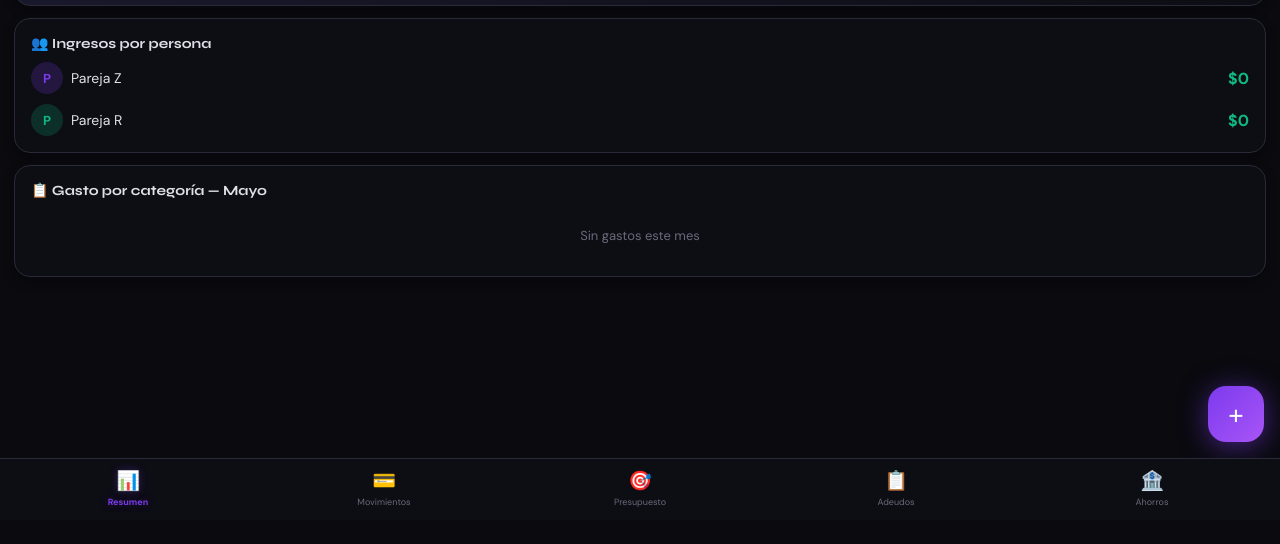
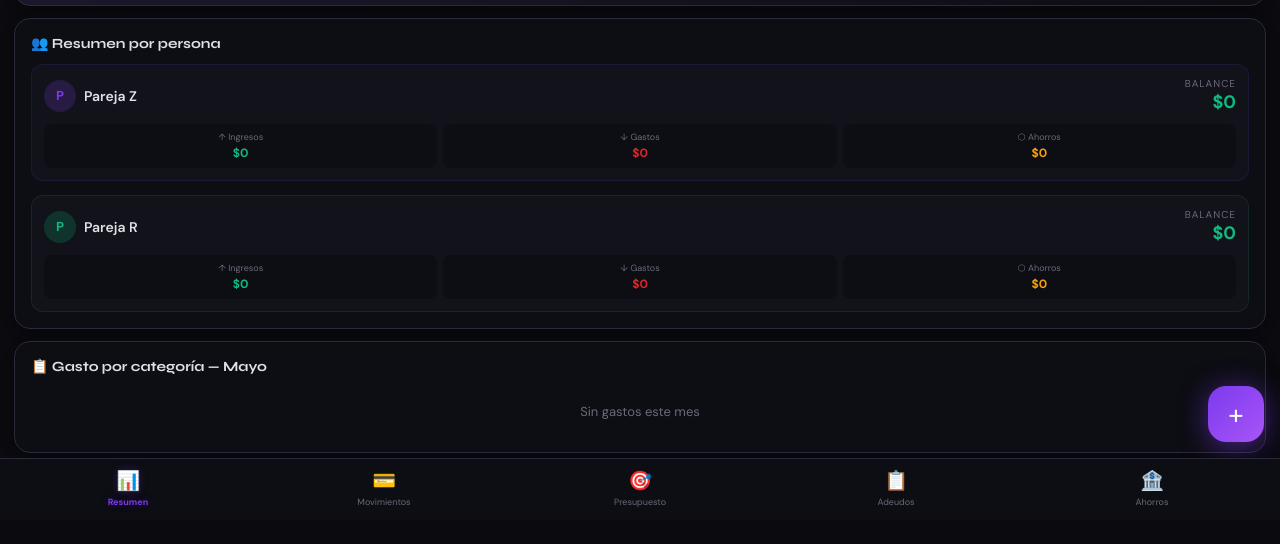
Before and after one commit to Yare-boop/ZRPro, a plain HTML site: page index.html in a window 1280 px wide. Shown: the part 280-824 px from the top of the page. Before the commit the page ends 800 px from the top, so only its background shows below. Drawn offline with Linux system fonts and the light colour scheme; no server answers.

Commit message:
Update Supabase key and enhance UI elements
Updated Supabase key and modified UI elements for better clarity.

```diff
--- a/index.html
+++ b/index.html
@@ -55,7 +55,7 @@ select option{background:#12121a;color:#e0e0e8}
 // 🔴 REEMPLAZA ESTAS DOS LÍNEAS CON TUS CREDENCIALES REALES 🔴
 // ═══════════════════════════════════════════════════════════════
 const SB_URL = "https://qyskzxtvyzsmdkheztby.supabase.co";  // Ej: "https://xxxxxxxxxxxx.supabase.co"
-const SB_KEY = "sb_publishable_8w6MFnqBgtlFTLhlCexcRA_ky99Rpqs";  // Tu anon/public key
+const SB_KEY = "eyJhbGciOiJIUzI1NiIsInR5cCI6IkpXVCJ9.eyJpc3MiOiJzdXBhYmFzZSIsInJlZiI6InF5c2t6eHR2eXpzbWRraGV6dGJ5Iiwicm9sZSI6ImFub24iLCJpYXQiOjE3NzU2NjIzNDQsImV4cCI6MjA5MTIzODM0NH0.HplqAR0PTIMTyzLJ4F1vDcm8_i4BMH_4gWplMbbC-ok";  // Tu anon/public key
 
 // ═══════════════════════════════════════════════════════════════
 // CONFIGURACIÓN VISUAL
@@ -432,19 +432,35 @@ function viewDashboard(){
   }
 
   const pc=el("div",{className:"card"});
-  pc.appendChild(el("div",{className:"syne",style:{fontWeight:"700",fontSize:"14px",marginBottom:"10px"}},["👥 Ingresos por persona"]));
+  pc.appendChild(el("div",{className:"syne",style:{fontWeight:"700",fontSize:"14px",marginBottom:"12px"}},["👥 Resumen por persona"]));
   S.persons.forEach((name,i)=>{
-    const total=mtx.filter(t=>t.type==="income"&&t.person_id===String(i)).reduce((s,t)=>s+t.amount,0);
-    const row2=el("div",{style:{display:"flex",alignItems:"center",justifyContent:"space-between",marginBottom:i<S.persons.length-1?"10px":"0"}});
-    const av=el("div",{style:{width:"32px",height:"32px",borderRadius:"50%",background:i===0?C.indigo+"33":C.green+"33",display:"flex",alignItems:"center",justifyContent:"center",fontSize:"13px",fontWeight:"700",color:i===0?C.indigo:C.green}});
+    const pIncome=mtx.filter(t=>t.type==="income"&&t.person_id===String(i)).reduce((s,t)=>s+t.amount,0);
+    const pExpense=mtx.filter(t=>t.type==="expense"&&t.person_id===String(i)).reduce((s,t)=>s+t.amount,0);
+    const pSavings=mtx.filter(t=>t.type==="savings"&&t.person_id===String(i)).reduce((s,t)=>s+t.amount,0);
+    const pBalance=pIncome-pExpense-pSavings;
+    const accentColor=i===0?C.indigo:C.green;
+    const wrap=el("div",{style:{marginBottom:i<S.persons.length-1?"14px":"0",background:C.card2,borderRadius:"12px",padding:"12px",border:`1px solid ${accentColor}22`}});
+    // Fila nombre + avatar
+    const nameRow=el("div",{style:{display:"flex",alignItems:"center",gap:"8px",marginBottom:"10px"}});
+    const av=el("div",{style:{width:"32px",height:"32px",borderRadius:"50%",background:accentColor+"33",display:"flex",alignItems:"center",justifyContent:"center",fontSize:"13px",fontWeight:"700",color:accentColor}});
     av.textContent=name.slice(0,1);
-    const left=el("div",{style:{display:"flex",alignItems:"center",gap:"8px"}});
-    left.appendChild(av);left.appendChild(el("span",{style:{fontSize:"14px"}},[name]));
-    const right=el("div",{style:{textAlign:"right"}});
-    const tv=el("div",{style:{color:C.green,fontWeight:"700",fontSize:"16px"}});tv.textContent=fmt(total);
-    right.appendChild(tv);
-    if(income>0){const pv=el("div",{style:{fontSize:"10px",color:C.muted}});pv.textContent=`${((total/income)*100).toFixed(0)}% del total`;right.appendChild(pv);}
-    row2.appendChild(left);row2.appendChild(right);pc.appendChild(row2);
+    const nameLabel=el("span",{style:{fontSize:"14px",fontWeight:"600"}});nameLabel.textContent=name;
+    nameRow.appendChild(av);nameRow.appendChild(nameLabel);
+    // Balance personal destacado
+    const balLabel=el("div",{style:{fontSize:"10px",color:C.muted,marginLeft:"auto",textTransform:"uppercase",letterSpacing:"1px"}});balLabel.textContent="balance";
+    const balValue=el("div",{style:{color:pBalance>=0?C.green:C.red,fontWeight:"800",fontSize:"18px",marginLeft:"auto",textAlign:"right"}});balValue.textContent=fmt(pBalance);
+    nameRow.appendChild(el("div",{style:{marginLeft:"auto",textAlign:"right"}},[balLabel,balValue]));
+    wrap.appendChild(nameRow);
+    // Fila stats: ingresos / gastos / ahorros
+    const statsRow=el("div",{style:{display:"flex",gap:"6px"}});
+    [["↑ Ingresos",pIncome,C.green],["↓ Gastos",pExpense,C.red],["⬡ Ahorros",pSavings,C.amber]].forEach(([l,v,c])=>{
+      const col=el("div",{style:{flex:"1",background:C.card,borderRadius:"8px",padding:"7px 6px",textAlign:"center"}});
+      col.appendChild(el("div",{style:{fontSize:"9px",color:C.muted,marginBottom:"2px"}},[l]));
+      const vd=el("div",{style:{color:c,fontWeight:"700",fontSize:"12px"}});vd.textContent=fmt(v);
+      col.appendChild(vd);statsRow.appendChild(col);
+    });
+    wrap.appendChild(statsRow);
+    pc.appendChild(wrap);
   });
   div.appendChild(pc);
 
```
